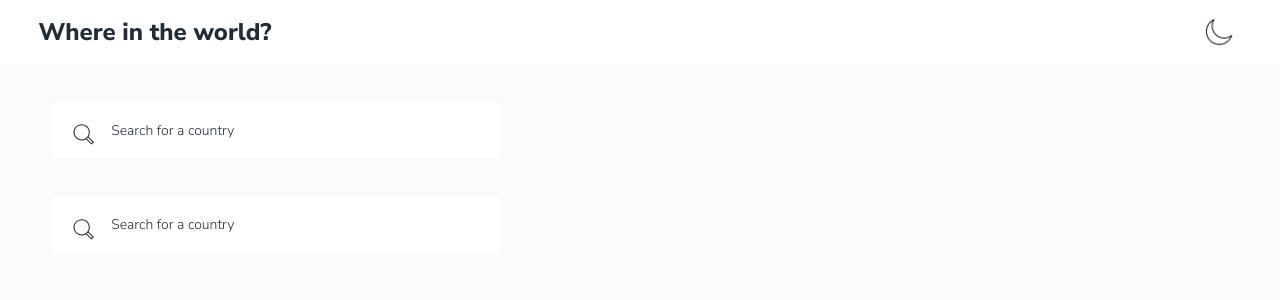
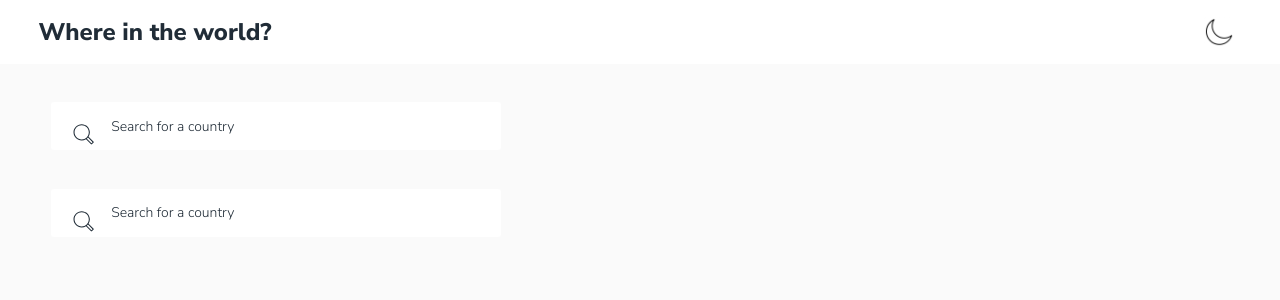
Before and after one commit to belabdifatimazohra/rest-countries-api-with-color-theme-switcher, a React (Create React App) app: page /search/1 in a window 1280 px wide. Shown: the top 300 px of the page. Built offline with nearby package versions, Linux system fonts and the light colour scheme.

Commit message:
Add search input

```diff
--- a/src/styles/App.css
+++ b/src/styles/App.css
@@ -107,8 +107,9 @@ body {
   color: var(--text-color);
   border: 0;
   width: 450px;
-  height: 7vh;
+  height: 6vh;
   padding-left: 60px;
+  border-radius: 3px;
 }
 
 input:focus {
```
